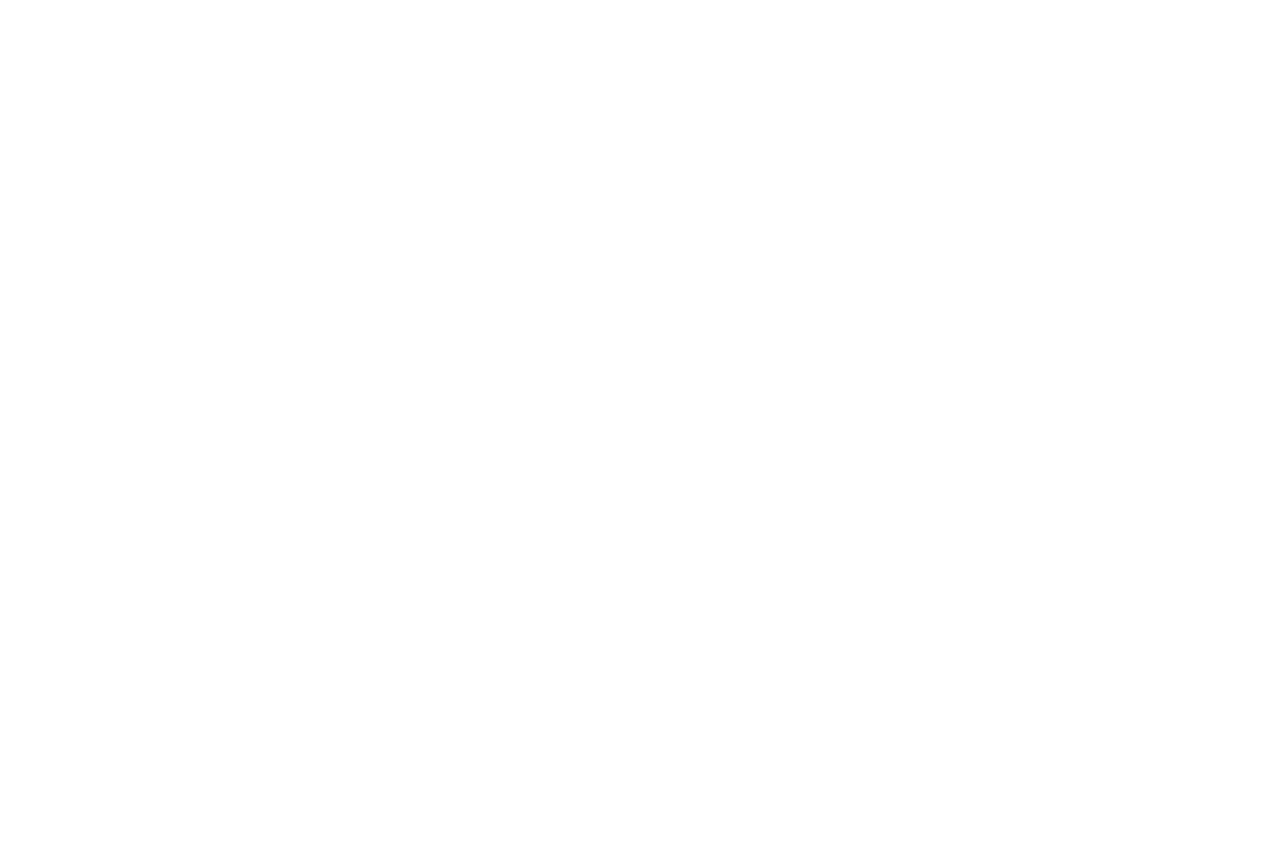
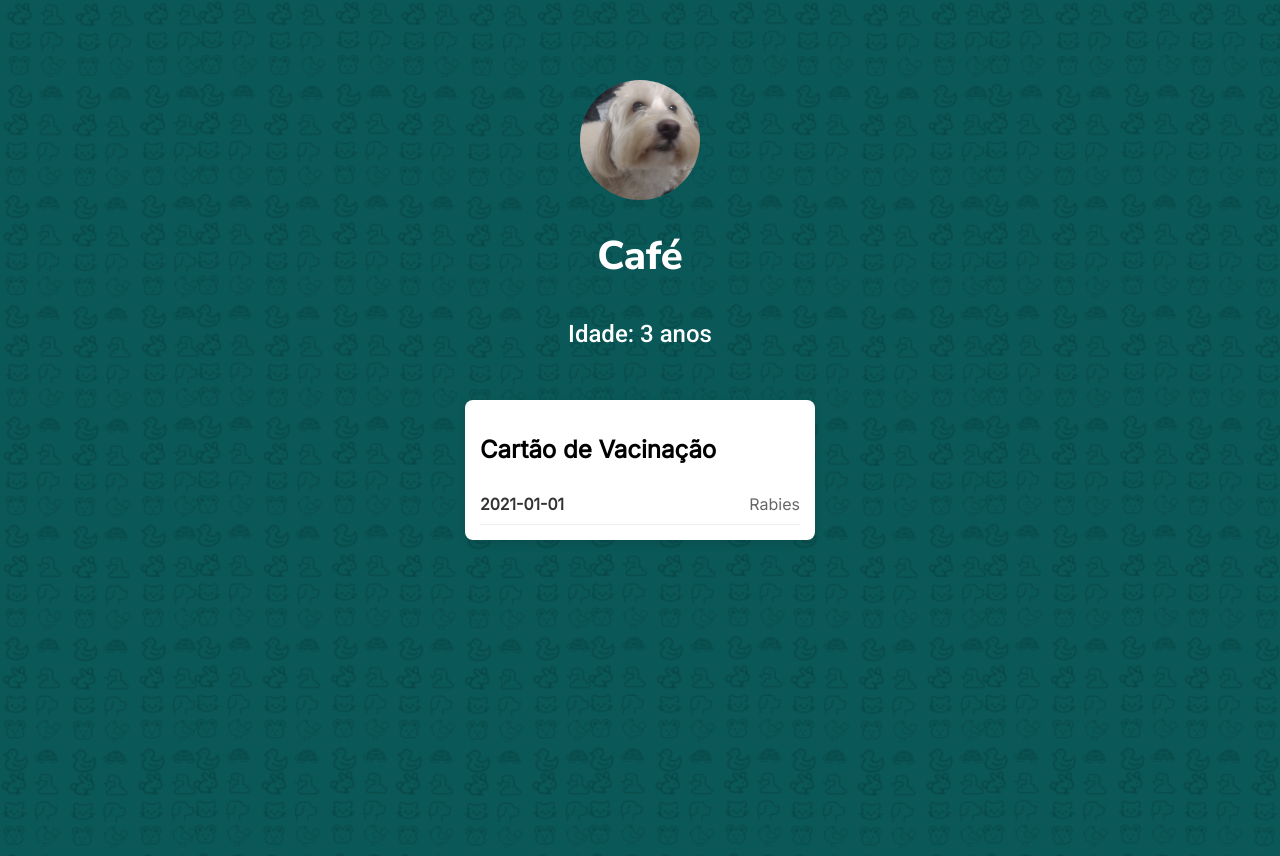
Before and after one commit to byte-vet/frontend, a React (Create React App) app: page /mypet in a window 1280 px wide. Before the commit this address had no page. Shown: the top 856 px of the page. Before the commit the page ends 800 px from the top, so only its background shows below. Built offline with nearby package versions, Linux system fonts and the light colour scheme; the HTML template or start-up script is replaced by a standard one.

Commit message:
perfil do pet

```diff
--- a/src/App.js
+++ b/src/App.js
@@ -5,6 +5,7 @@ import Register from './pages/Register';
 import Home from './pages/Home';
 import MyPets from './pages/MyPets';
 import RegisterPet from './pages/RegisterPet';
+import MyPet from './pages/MyPet';
 
 function App() {
   return (
@@ -15,6 +16,7 @@ function App() {
         <Route path="/home" element={<Home />} />
         <Route path="/mypets" element={<MyPets />} />
         <Route path="/add-pet" element={<RegisterPet/>}/>
+        <Route path="/mypet" element={<MyPet/>}/>
         {/* outras rotas aqui abaixo*/}
       </Routes>
     </Router>
--- /dev/null
+++ b/src/pages/MyPet.css
@@ -0,0 +1,70 @@
+@import url('https://fonts.googleapis.com/css2?family=Roboto:wght@500&display=swap');
+@import url('https://fonts.googleapis.com/css2?family=Nunito+Sans:wght@800&display=swap');
+@import url('https://fonts.googleapis.com/css2?family=Inter:wght@400&display=swap');
+
+.pet-container {
+  font-family: 'Inter', sans-serif;
+  background-color: #0B5858;
+  background-image: url('./assets/images/bg-icons.png');
+  background-size: contain;
+  background-repeat: repeat;
+  display: flex;
+  flex-direction: column;
+  align-items: center;
+  height: 100vh;
+  overflow-y: auto; /* Permitir rolagem se o conteúdo for longo */
+  padding-top: 5rem; /* Espaçamento do topo */
+}
+
+.pet-name {
+  font-family: 'Nunito Sans', sans-serif;
+  font-size: 2.5rem; /* Tamanho da fonte do nome do pet */
+  color: #ffffff; /* Cor do texto */
+  margin: 1rem 0; /* Espaçamento */
+}
+
+.pet-age {
+  font-family: 'Roboto', sans-serif;
+  font-size: 1.5rem; /* Tamanho da fonte da idade */
+  color: #ffffff; /* Cor do texto */
+  margin-bottom: 2rem; /* Espaçamento */
+}
+
+.my-pet-photo {
+  width: 120px; /* Tamanho da foto */
+  height: 120px; /* Tamanho da foto */
+  border-radius: 50%; /* Arredondamento da foto */
+  object-fit: cover; /* Ajuste da foto */
+  margin-bottom: 1rem; /* Espaçamento abaixo da foto */
+}
+
+.vaccine-card-container {
+  background-color: #ffffff; /* Fundo branco para o cartão */
+  border-radius: 8px; /* Bordas arredondadas */
+  padding: 15px; /* Espaçamento interno */
+  margin-top: 20px; /* Espaçamento do topo */
+  width: 320px; /* Largura do cartão */
+  box-shadow: 0 4px 8px rgba(0,0,0,0.1); /* Sombra para destaque */
+}
+
+.vaccine-list {
+  list-style-type: none; /* Remover estilos de lista */
+  padding: 0; /* Remover padding padrão */
+  margin: 0; /* Remover margin padrão */
+}
+
+.vaccine-entry {
+  padding: 10px 0; /* Espaçamento vertical */
+  border-bottom: 1px solid #eee; /* Linha separadora */
+  display: flex; /* Disposição em linha */
+  justify-content: space-between; /* Espaçamento entre itens */
+}
+
+.vaccine-date {
+  font-weight: bold; /* Negrito para a data */
+  color: #333; /* Cor do texto */
+}
+
+.vaccine-name {
+  color: #666; /* Cor do texto */
+}
--- /dev/null
+++ b/src/pages/MyPet.js
@@ -0,0 +1,40 @@
+// MyPet.js
+import React, { useState } from 'react';
+import './MyPet.css';
+import profilePlaceholder from './assets/images/profile_placeholder.jpeg';
+
+function MyPet() {
+  const [pet, setPet] = useState({
+    name: 'Café',
+    age: 3,
+    photo: profilePlaceholder,
+    vaccineCard: [
+      { date: '2021-01-01', vaccine: 'Rabies' },
+      // ...mais vacinas
+    ]
+  });
+
+  // Aqui você poderia carregar as informações do pet do backend
+  // useEffect(() => { ... }, []);
+
+  return (
+    <div className="pet-container">
+      <img src={pet.photo} alt={pet.name} className="my-pet-photo" />
+      <h1 className="pet-name">{pet.name}</h1>
+      <p className="pet-age">Idade: {pet.age} anos</p>
+      <div className="vaccine-card-container">
+        <h2>Cartão de Vacinação</h2>
+        <ul className="vaccine-list">
+          {pet.vaccineCard.map((entry, index) => (
+            <li key={index} className="vaccine-entry">
+              <span className="vaccine-date">{entry.date}</span>
+              <span className="vaccine-name">{entry.vaccine}</span>
+            </li>
+          ))}
+        </ul>
+      </div>
+    </div>
+  );
+}
+
+export default MyPet;
```
